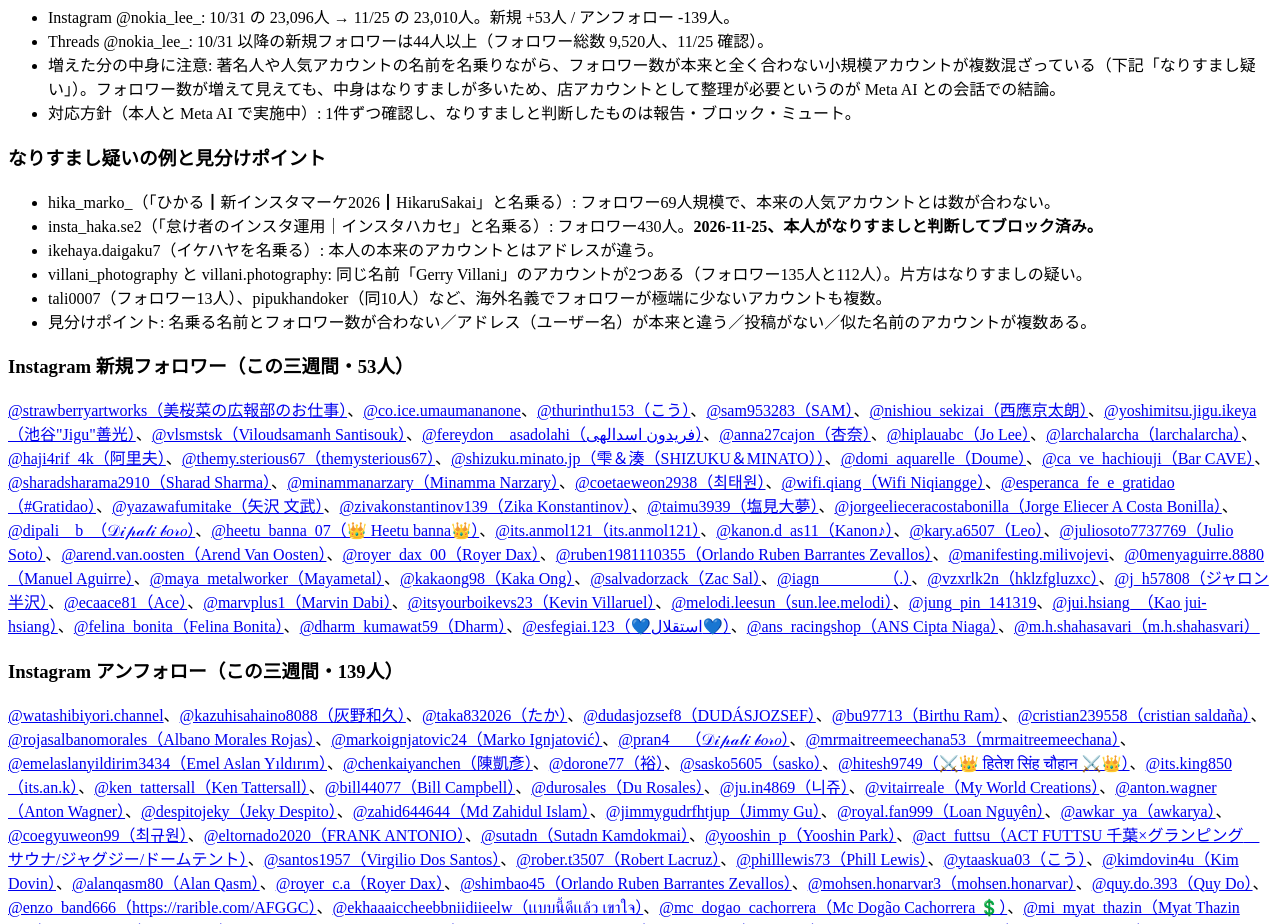
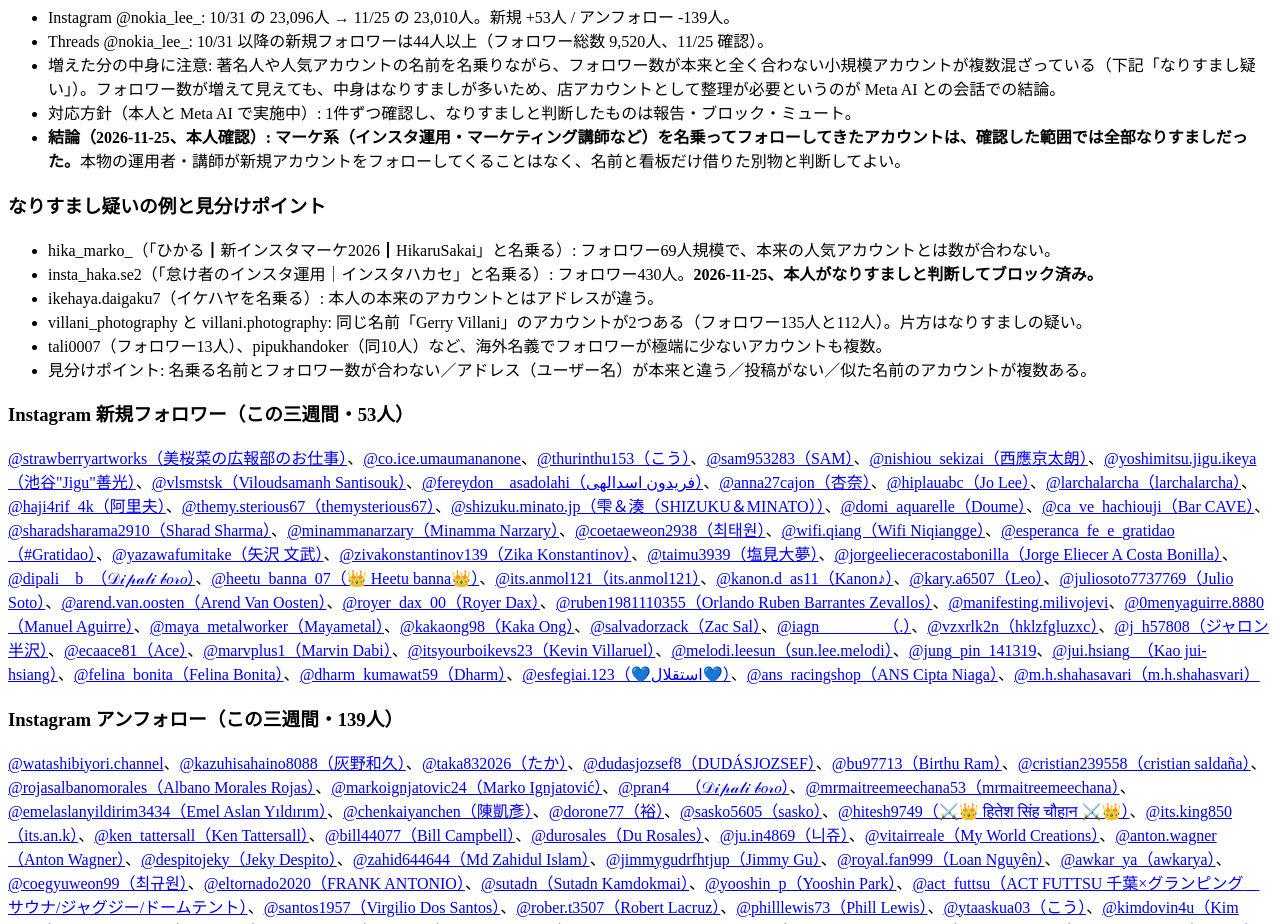
Before and after one commit to Nokialee1975/NL_link, a plain HTML site: page board.html in a window 1280 px wide. Shown: the part 1640-2564 px from the top of the page. Drawn offline with Linux system fonts and the light colour scheme.

Commit message:
結論を追記：マーケ系フォローは全部なりすましだった

```diff
--- a/board.html
+++ b/board.html
@@ -65,6 +65,7 @@
 <li>Threads @nokia_lee_: 10/31 以降の新規フォロワーは44人以上（フォロワー総数 9,520人、11/25 確認）。</li>
 <li>増えた分の中身に注意: 著名人や人気アカウントの名前を名乗りながら、フォロワー数が本来と全く合わない小規模アカウントが複数混ざっている（下記「なりすまし疑い」）。フォロワー数が増えて見えても、中身はなりすましが多いため、店アカウントとして整理が必要というのが Meta AI との会話での結論。</li>
 <li>対応方針（本人と Meta AI で実施中）: 1件ずつ確認し、なりすましと判断したものは報告・ブロック・ミュート。</li>
+<li><strong>結論（2026-11-25、本人確認）: マーケ系（インスタ運用・マーケティング講師など）を名乗ってフォローしてきたアカウントは、確認した範囲では全部なりすましだった。</strong>本物の運用者・講師が新規アカウントをフォローしてくることはなく、名前と看板だけ借りた別物と判断してよい。</li>
 </ul>
 <h3>なりすまし疑いの例と見分けポイント</h3>
 <ul>
```
